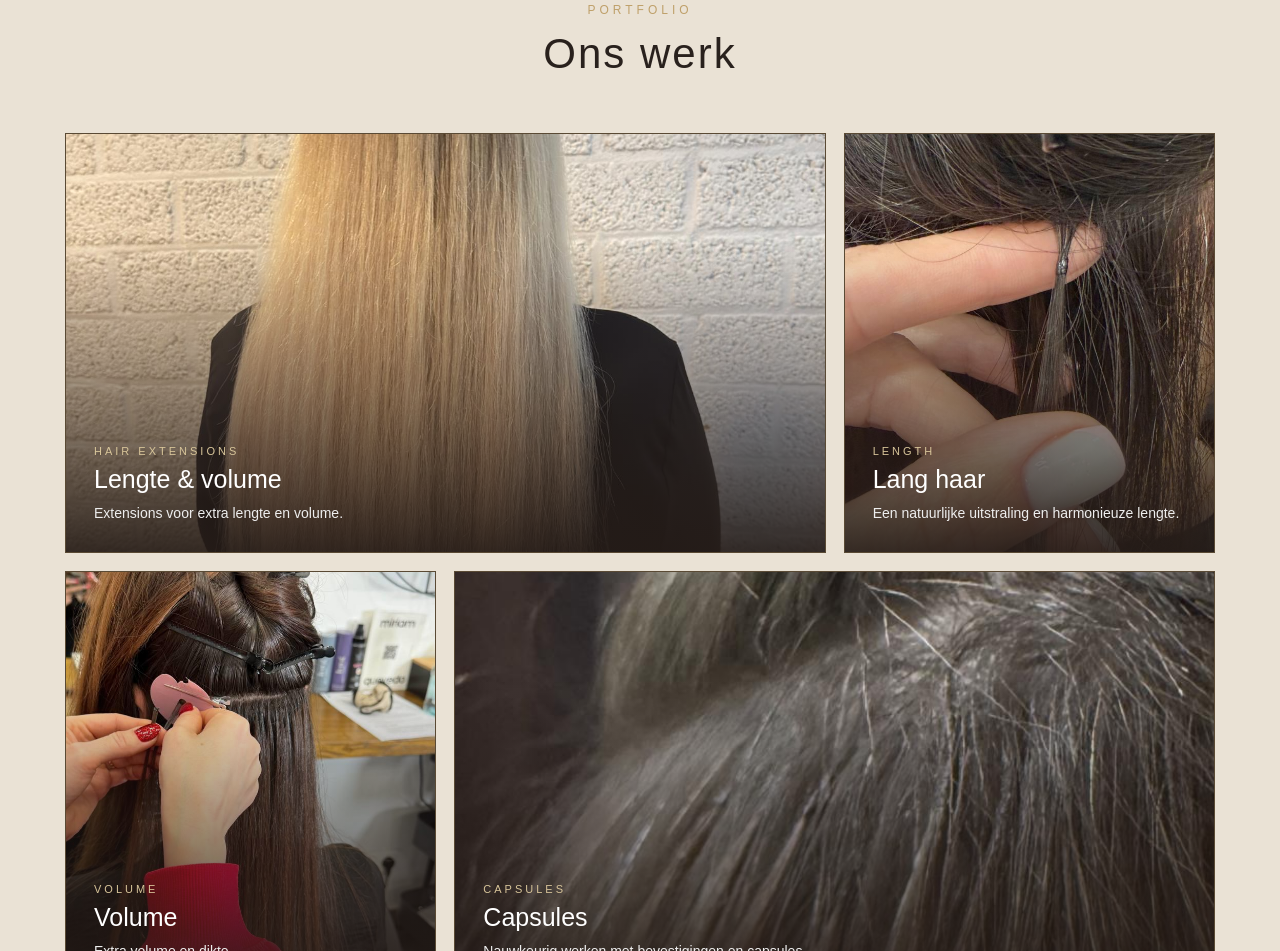
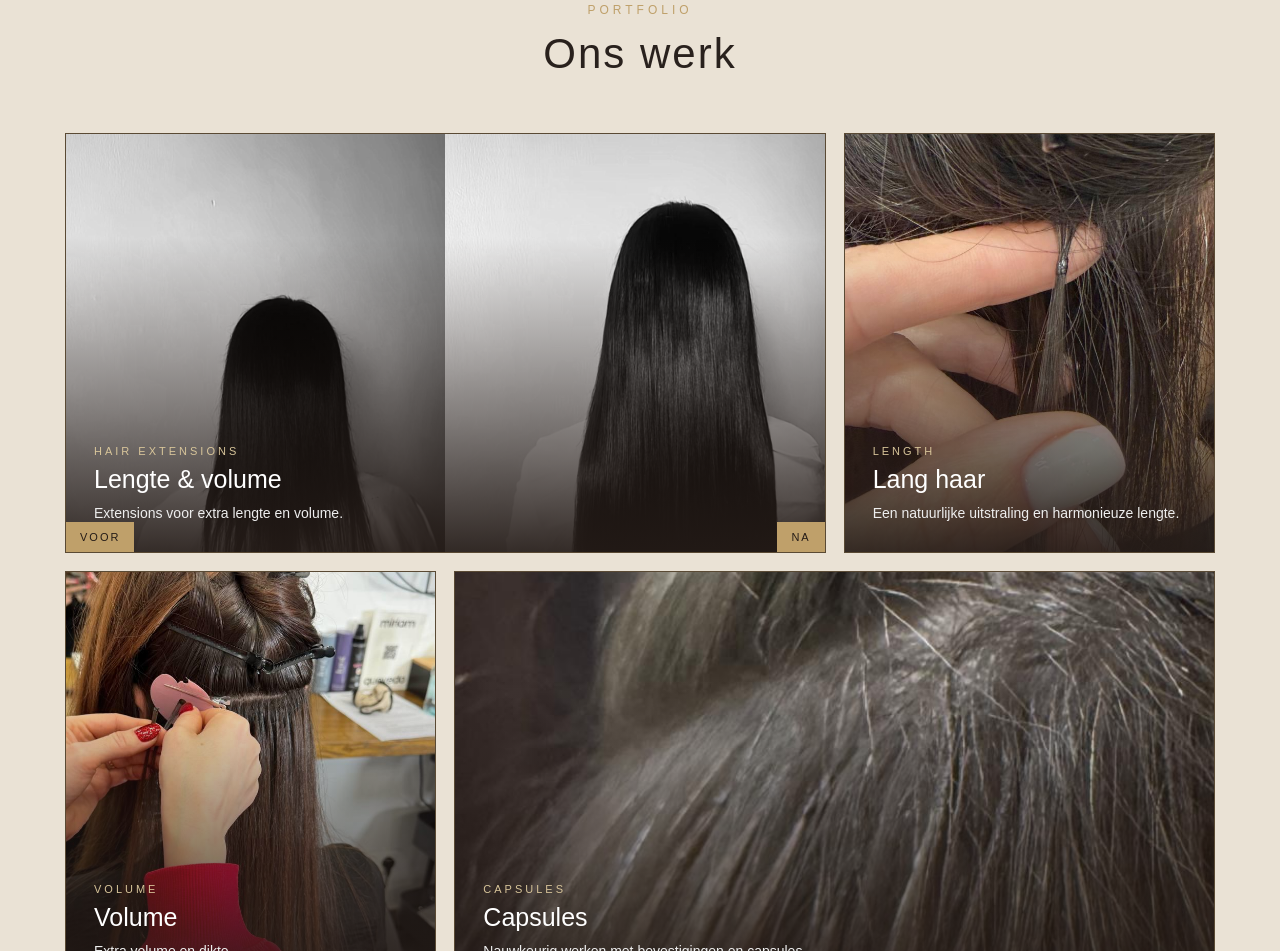
Before and after one commit to lunahairnl/luna-hair, a plain HTML site: page works.html in a window 1280 px wide. Shown: the part 780-1731 px from the top of the page. Drawn offline with Linux system fonts and the light colour scheme.

Commit message:
Add before and after photos to portfolio

```diff
--- a/works.html
+++ b/works.html
@@ -188,7 +188,7 @@ nav a:hover{
     grid-column:span 2;
 }
 
-.work img{
+.before-after-work{display:grid;grid-template-columns:1fr 1fr;width:100%;height:100%}.before-after-work img{width:100%;height:100%;object-fit:cover;display:block}.before-after-label{position:absolute;left:0;right:0;bottom:0;display:flex;justify-content:space-between;z-index:2}.before-after-label span{background:var(--gold);color:var(--brown);padding:9px 14px;font-size:11px;letter-spacing:2px}.work img{
     width:100%;
     height:100%;
     object-fit:cover;
@@ -482,10 +482,7 @@ footer{
 
         <div class="work featured">
 
-            <img
-                src="./1.jpeg"
-                alt="Hair extensions"
-            >
+            <div class="before-after-work"><img src="./7.jpeg" alt="Voor"><img src="./8.jpeg" alt="Na"></div><div class="before-after-label"><span data-i18n="gallery.before">VOOR</span><span data-i18n="gallery.after">NA</span></div>
 
             <div class="work-overlay">
 
@@ -892,7 +889,7 @@ const translations = {
         "hero.text":"Voorbeelden van hairextensions, lengte, volume en verschillende technieken.",
 
         "gallery.small":"PORTFOLIO",
-        "gallery.title":"Ons werk",
+        "gallery.before":"VOOR","gallery.after":"NA","gallery.title":"Ons werk",
 
         "work1.tag":"HAIR EXTENSIONS",
         "work1.title":"Lengte & volume",
```
